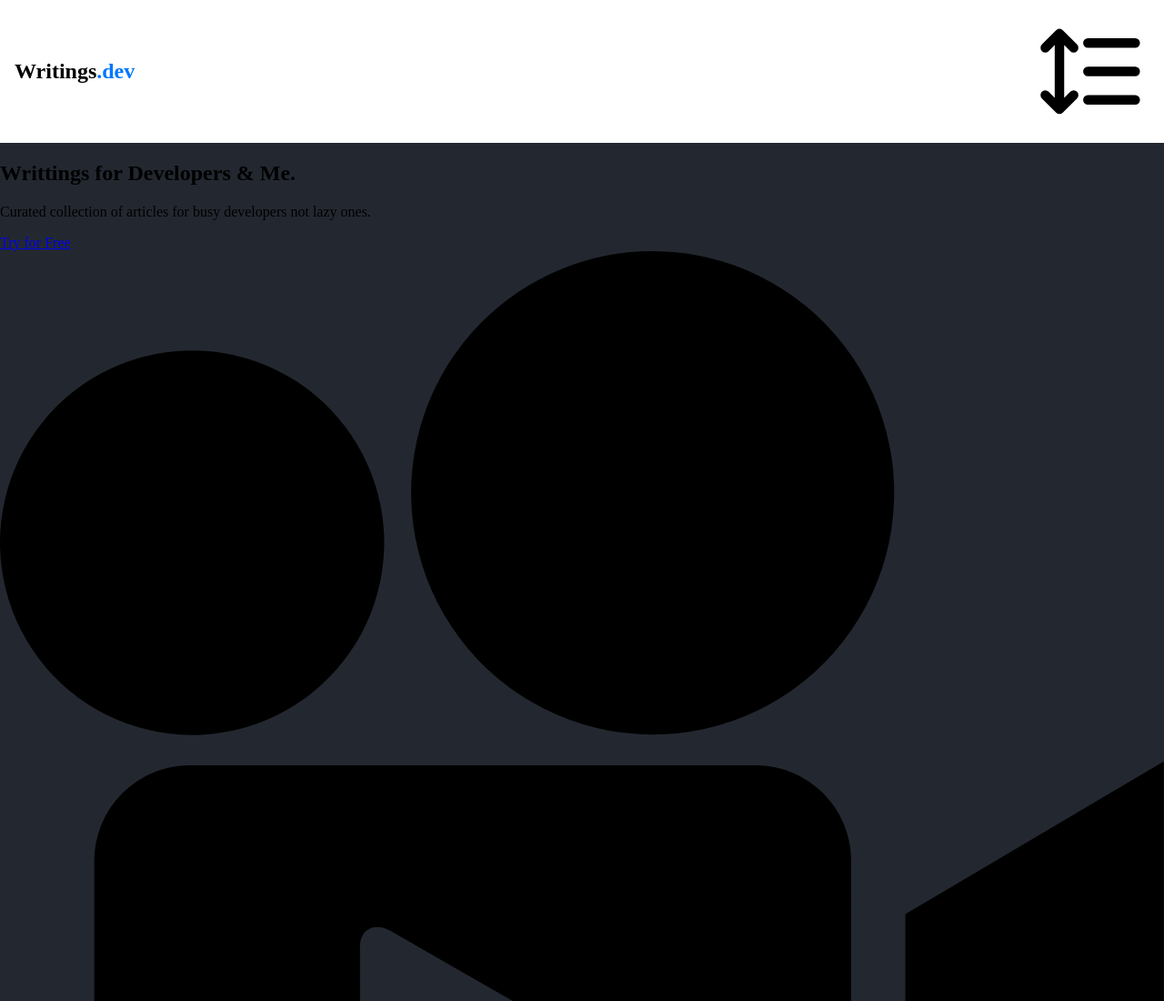
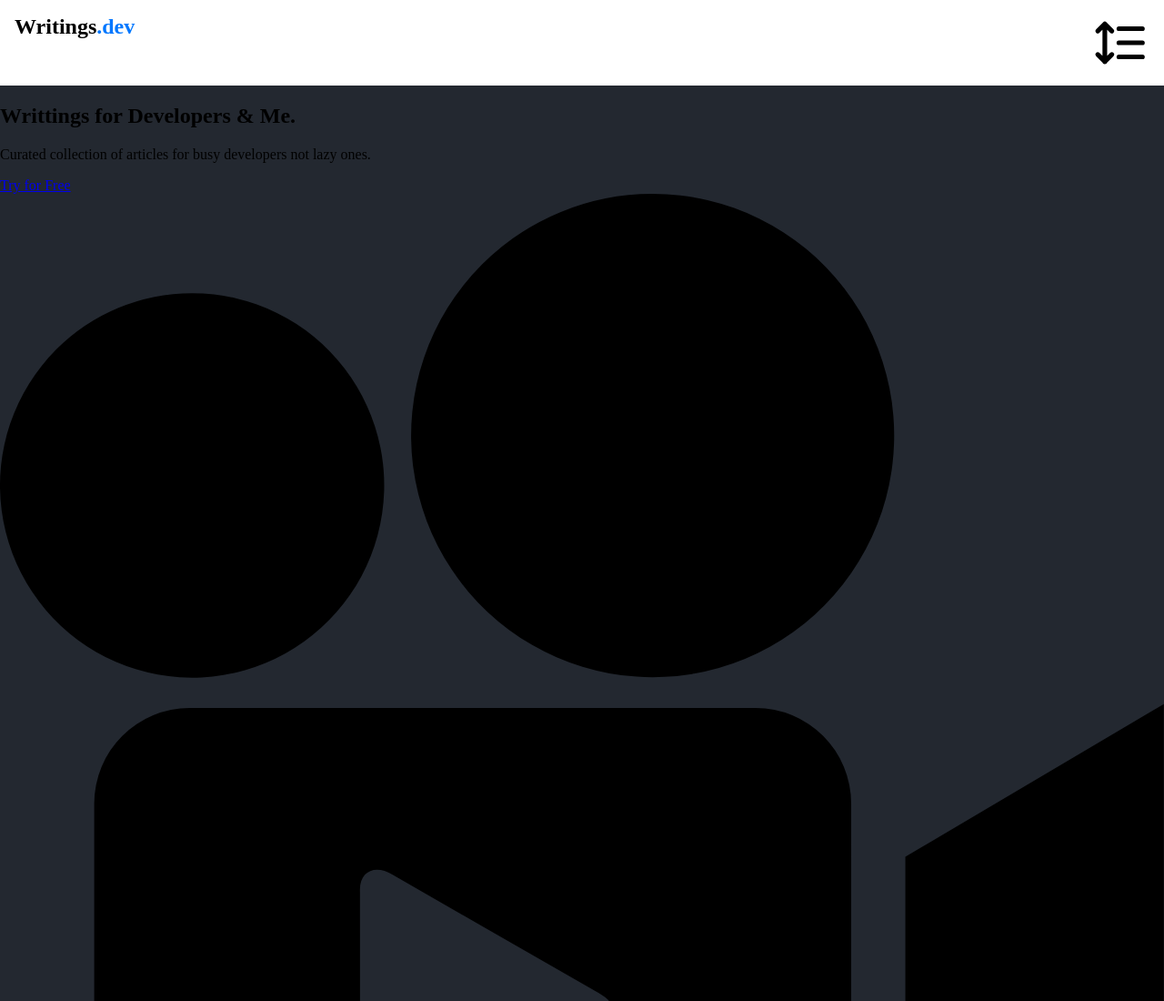
Before and after one commit to SlindoKAM/HTML-Project2, a plain HTML site: page index.html in a window 1280 px wide. Shown: the top 1100 px of the page at 91% size. Drawn offline with Linux system fonts and the light colour scheme.

Commit message:
When you get to the COMMIT_EDITMSG, you just save and exit that specify tab. changes will then be made.

```diff
--- a/index.html
+++ b/index.html
@@ -18,7 +18,7 @@
                     Writings<span>.dev</span>
                 </a>
 
-                <img id="menu" class="menu-page" src="images/3-dotted-icon.svg" alt="Open Menu" width="10%">
+                <img id="menu" class="menu-page" src="images/3-dotted-icon.svg" alt="Open Menu" width="5%">
 
                 <nav>
                     <img id="exit" class="exit-page" src="images/x-close-icon.svg" alt="Exit page" width="10%">
--- a/style.css
+++ b/style.css
@@ -26,7 +26,7 @@ body{
     } */
 
     .menu-page{
-        display: flex;
+        cursor: pointer;
 
     }
 
@@ -36,8 +36,7 @@ body{
 
     .container{
         display: flex;
-        justify-content: space-between;
-        align-items: center;
+        place-content: space-between;
     }
 }
 
```
